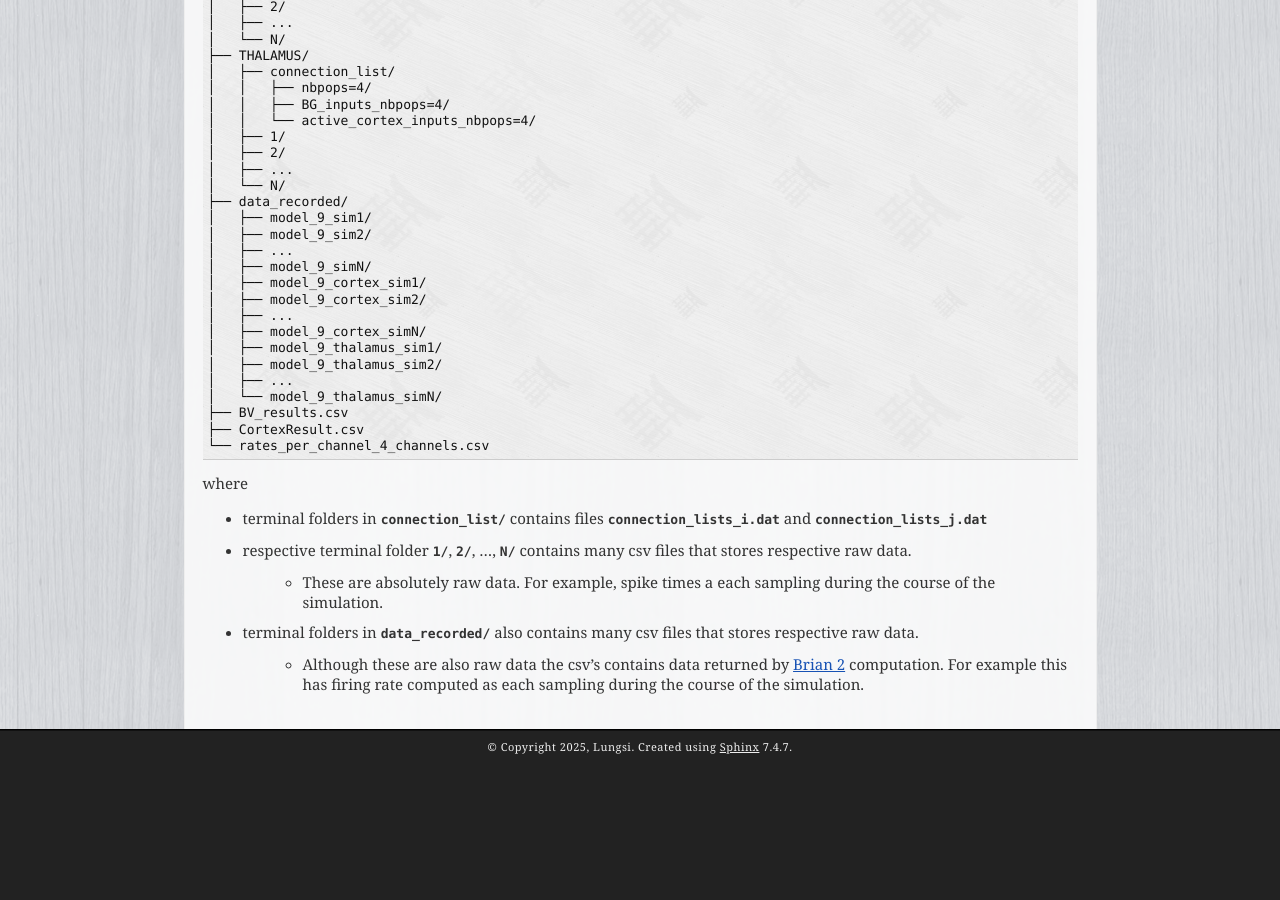
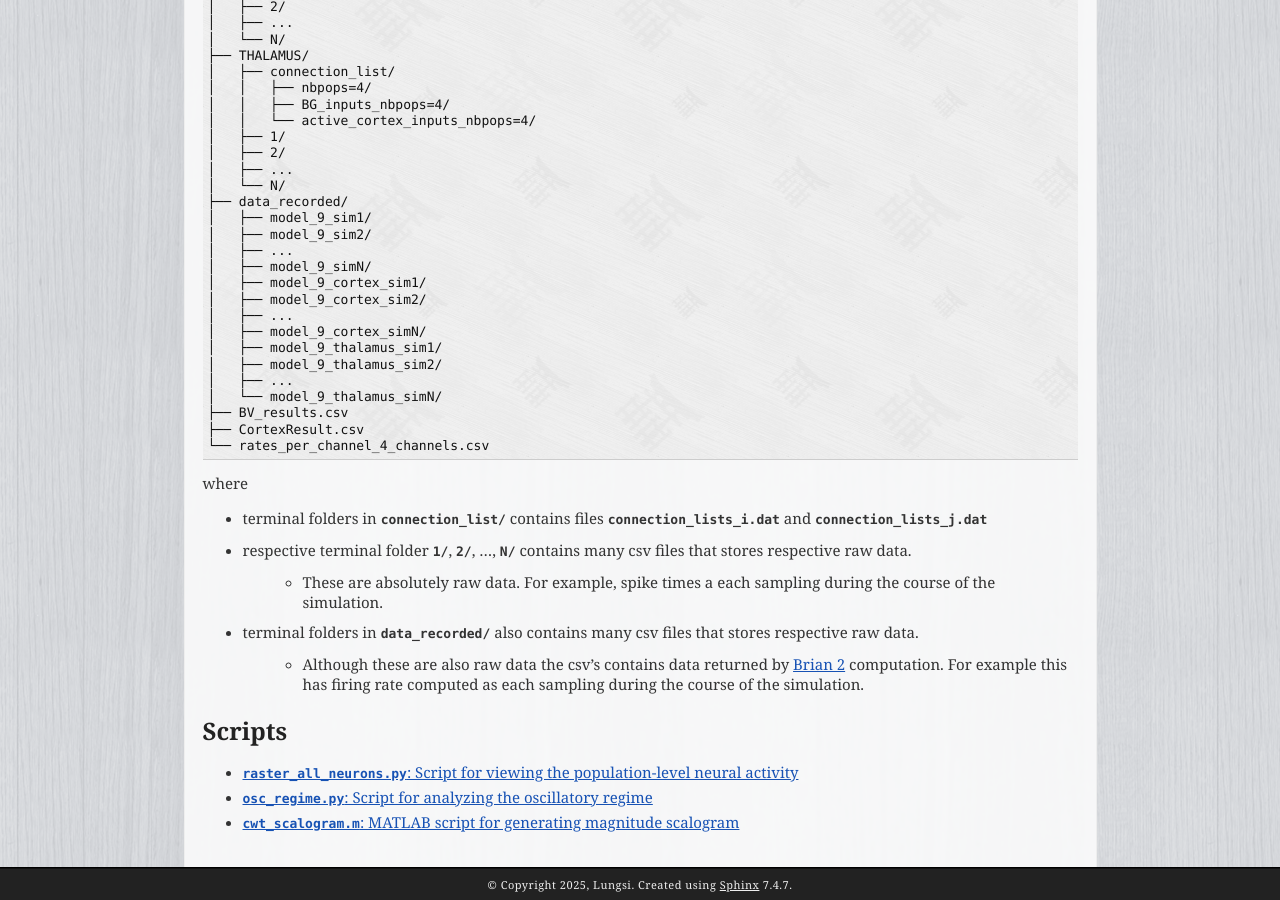
Before and after one commit to neuralmodelling/analyseur, a Sphinx documentation site: the page built from docs/analyze_cbgt.rst, in a window 1280 px wide and 900 px high, scrolled down 1563 px. Built offline with Sphinx 7.4.7, drawn with Linux system fonts in a browser that asks for light colours; before the commit the page ends 2325 px from its top, so only the background shows below that.

Commit message:
updated for scripts

```diff
--- a/docs/analyze_cbgt.rst
+++ b/docs/analyze_cbgt.rst
@@ -130,3 +130,14 @@ where
 * terminal folders in `data_recorded/` also contains many csv files that stores respective raw data.
 
     * Although these are also raw data the csv's contains data returned by `Brian 2 <https://brian2.readthedocs.io/en/stable/>`_ computation. For example this has firing rate computed as each sampling during the course of the simulation.
+
+
+Scripts
+=======
+
+.. toctree::
+   :maxdepth: 5
+
+   ../scripts/cbgt/raster_all_neurons.rst
+   ../scripts/cbgt/osc_regime.rst
+   ../scripts/cbgt/cwt_scalogram.rst
```
Also changed, not shown: docs/index.rst (+6 -1 lines).
